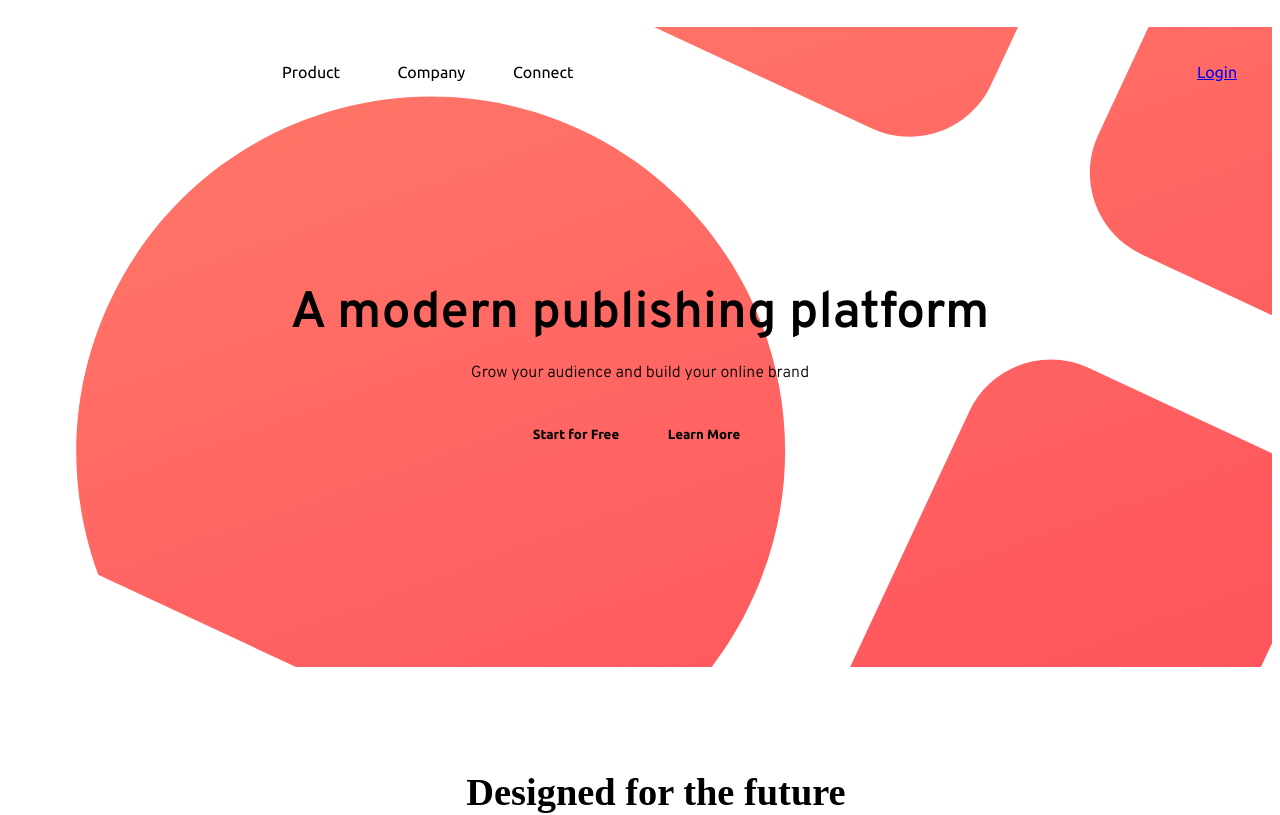
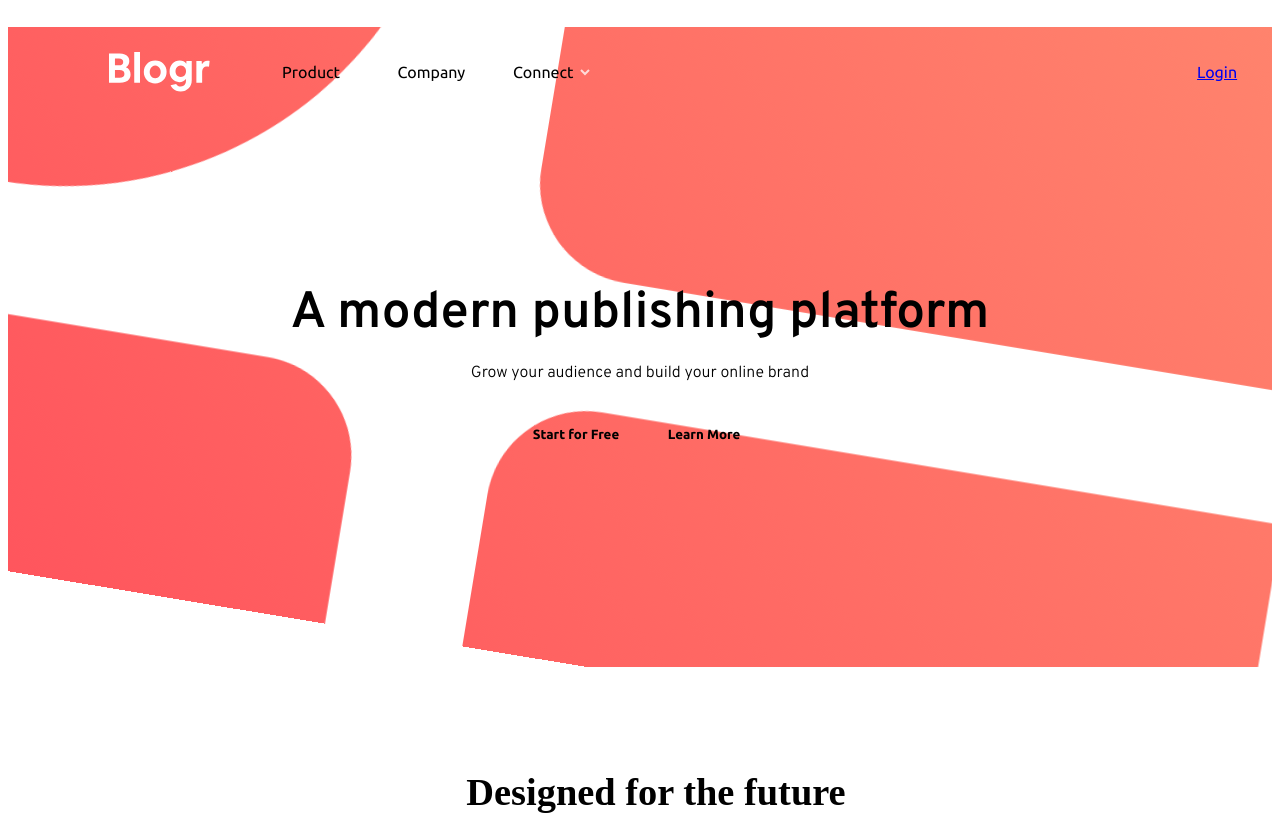
Before and after one commit to DanteBenicio/blogr-landing-page-react, a React (Vite) app: page / in a window 1280 px wide. Shown: the top 815 px of the page. Built offline with nearby package versions, Linux system fonts and the light colour scheme; the HTML template or start-up script is replaced by a standard one.

Commit message:
SectionHero styles

```diff
--- a/src/components/SectionHero/styles.scss
+++ b/src/components/SectionHero/styles.scss
@@ -1,3 +1,13 @@
+@keyframes rotateSVG {
+  from {
+    transform: rotate(25deg);
+  }
+
+  to {
+    transform: rotate(385deg);
+  }
+}
+
 .container_section_hero {
   display: flex;
   justify-content: center;
@@ -24,12 +34,12 @@
     width: auto;
     display: grid;
     place-items: center;
-    transform: rotate(25deg);
+    animation: rotateSVG 30s linear infinite;
     z-index: 1;
 
     > path {
       position: absolute;
-      transform: scale(0.9);
+      transform: scale(1);
     }
   }
 }
```
